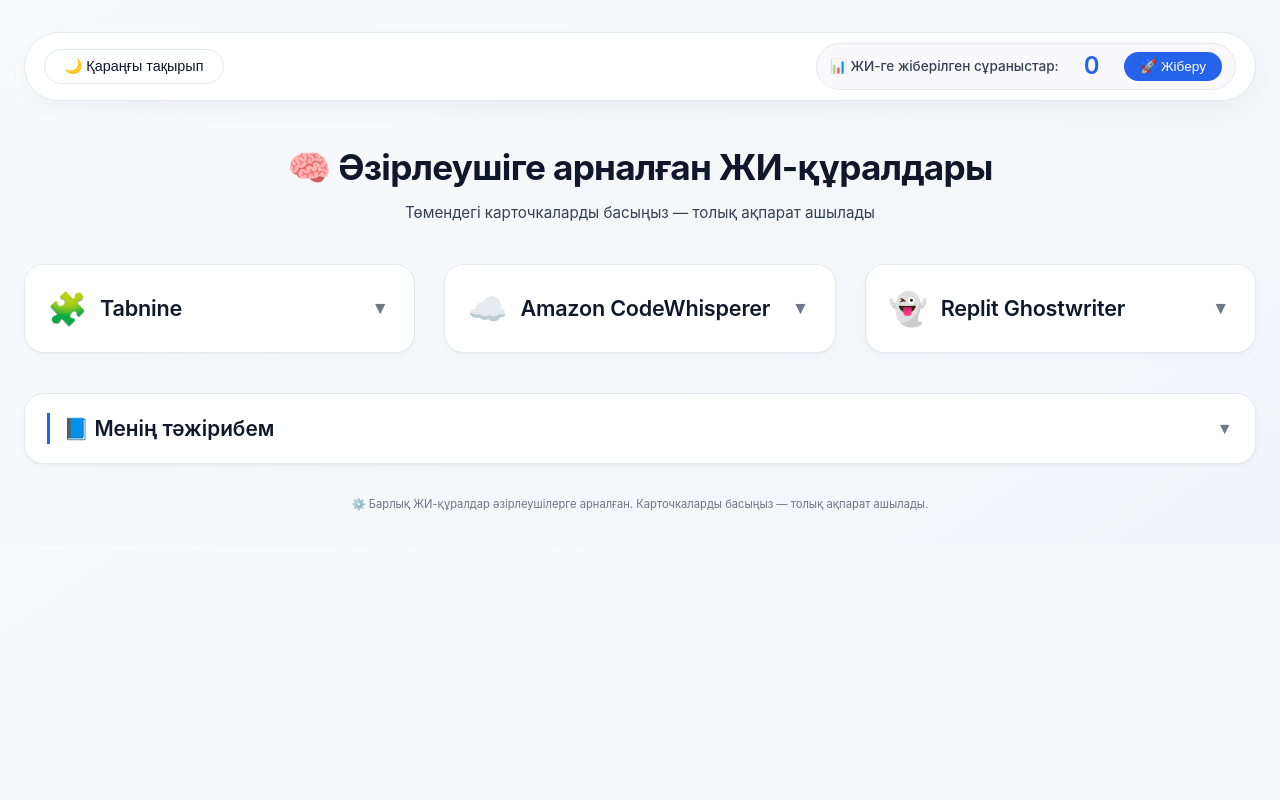
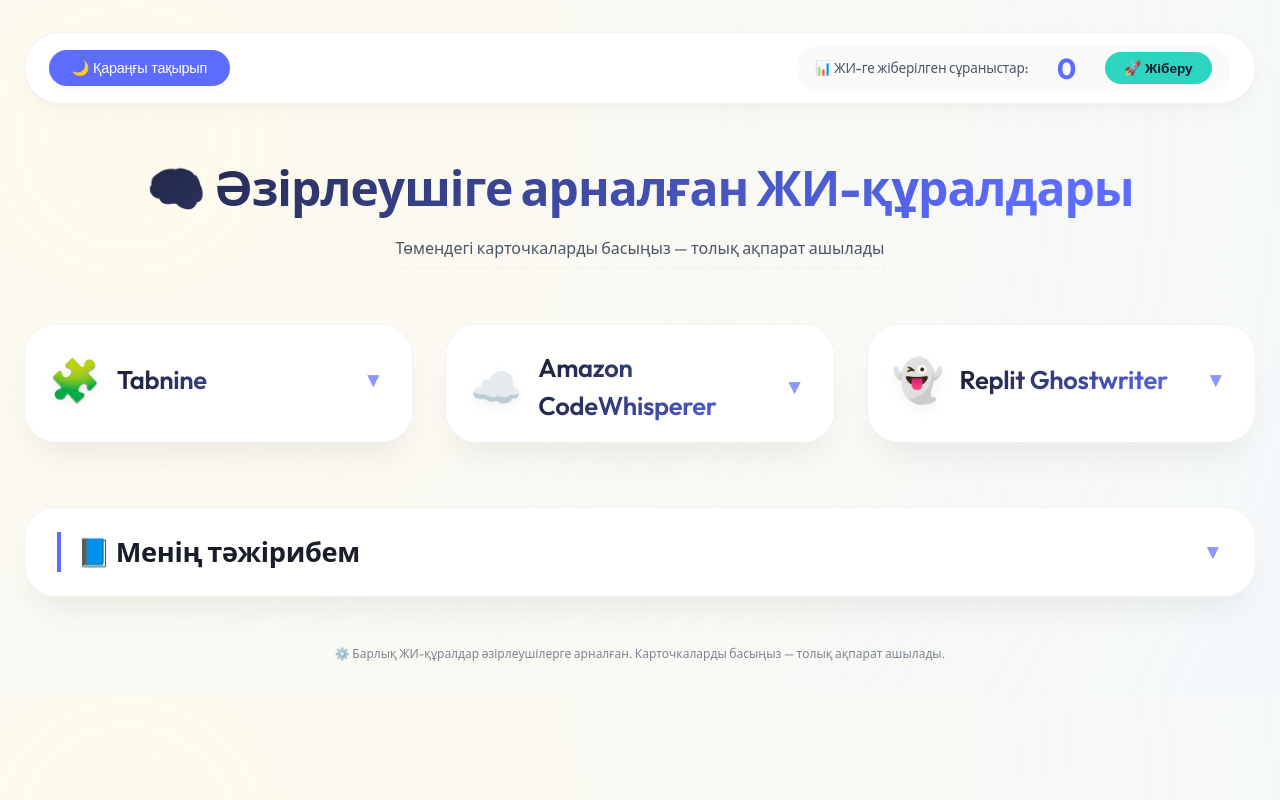
Before and after one commit to nuray06887/sait1, a plain HTML site: page index.html in a window 1280 px wide. Drawn offline with Linux system fonts and the light colour scheme.

Commit message:
Update style.css

```diff
--- a/style.css
+++ b/style.css
@@ -1,36 +1,32 @@
-/* ===== TEMÁS AЙНЫМАЛЫЛАРЫ (ЖҰМСАҚ, ТАБИҒИ) ===== */
+/* ===== CSS АЙНЫМАЛЫЛАРЫ (АШЫҚ ТАҚЫРЫП) ===== */
 :root {
-    --bg-start: #f8fafc;
-    --bg-end: #f1f5f9;
-    --text-main: #0f172a;
-    --text-muted: #334155;
-    --card-bg: #ffffff;
-    --card-border: #e2e8f0;
-    --shadow-sm: 0 1px 2px rgba(0, 0, 0, 0.03), 0 4px 8px rgba(0, 0, 0, 0.02);
-    --shadow-md: 0 10px 25px -5px rgba(0, 0, 0, 0.05), 0 2px 4px -2px rgba(0, 0, 0, 0.02);
-    --shadow-hover: 0 20px 30px -12px rgba(0, 0, 0, 0.1);
-    --accent: #2563eb;
-    --accent-light: #eff6ff;
-    --accent-dark: #1e40af;
-    --gray-soft: #f9f9fb;
-    --border-radius: 1.25rem;
-    --transition: all 0.2s cubic-bezier(0.4, 0, 0.2, 1);
+    --bg-light: #fefcf5;
+    --bg-gradient: radial-gradient(circle at 10% 20%, rgba(255,248,225,0.4) 0%, rgba(238,245,255,0.6) 100%);
+    --surface: #ffffff;
+    --text-main: #1a1e2b;
+    --text-soft: #4a5568;
+    --accent: #5b6cff;
+    --accent-glow: rgba(91,108,255,0.2);
+    --border-light: rgba(0,0,0,0.05);
+    --shadow-sm: 0 8px 20px rgba(0,0,0,0.03), 0 2px 4px rgba(0,0,0,0.02);
+    --shadow-md: 0 20px 35px -12px rgba(0,0,0,0.08), 0 1px 2px rgba(0,0,0,0.02);
+    --shadow-hover: 0 30px 45px -15px rgba(0,0,0,0.12), 0 0 0 1px rgba(91,108,255,0.1);
+    --card-radius: 2rem;
+    --transition: all 0.25s cubic-bezier(0.2, 0, 0, 1);
 }
 
 body.dark-theme {
-    --bg-start: #0f172a;
-    --bg-end: #1e293b;
-    --text-main: #f1f5f9;
-    --text-muted: #cbd5e1;
-    --card-bg: #1e293b;
-    --card-border: #334155;
-    --shadow-sm: 0 1px 2px rgba(0, 0, 0, 0.2);
-    --shadow-md: 0 10px 25px -5px rgba(0, 0, 0, 0.3);
-    --shadow-hover: 0 20px 30px -12px rgba(0, 0, 0, 0.4);
-    --accent: #3b82f6;
-    --accent-light: #1e293b;
-    --accent-dark: #60a5fa;
-    --gray-soft: #0f172a;
+    --bg-light: #0d1117;
+    --bg-gradient: radial-gradient(circle at 30% 10%, #161b22 0%, #0a0c10 100%);
+    --surface: #161b22;
+    --text-main: #eef2ff;
+    --text-soft: #9ca3af;
+    --accent: #8b9eff;
+    --accent-glow: rgba(139,158,255,0.15);
+    --border-light: rgba(255,255,255,0.05);
+    --shadow-sm: 0 8px 20px rgba(0,0,0,0.4);
+    --shadow-md: 0 20px 35px -12px rgba(0,0,0,0.5);
+    --shadow-hover: 0 30px 45px -15px rgba(0,0,0,0.6), 0 0 0 1px rgba(139,158,255,0.2);
 }
 
 * {
@@ -40,178 +36,190 @@
 }
 
 body {
-    font-family: 'Inter', system-ui, -apple-system, BlinkMacSystemFont, 'Segoe UI', Roboto, Helvetica, Arial, sans-serif;
-    background: linear-gradient(145deg, var(--bg-start) 0%, var(--bg-end) 100%);
+    font-family: 'Outfit', system-ui, -apple-system, sans-serif;
+    background: var(--bg-light);
+    background-image: var(--bg-gradient);
     color: var(--text-main);
     line-height: 1.5;
     padding: 2rem 1.5rem;
-    transition: background 0.3s ease;
-    font-weight: 400;
+    transition: background 0.3s ease, color 0.2s ease;
 }
 
 .container {
-    max-width: 1280px;
+    max-width: 1300px;
     margin: 0 auto;
 }
 
-/* ===== БАТЫРМАЛАР ЖОЛАҒЫ – ЖАЙ, ФУНКЦИОНАЛДЫ ===== */
+/* ===== БАТЫРМАЛАР ЖОЛАҒЫ ===== */
 .action-bar {
     display: flex;
     justify-content: space-between;
     align-items: center;
     flex-wrap: wrap;
     gap: 1rem;
-    margin-bottom: 2.5rem;
-    padding: 0.6rem 1.2rem;
-    background: var(--card-bg);
-    border-radius: 2.5rem;
-    box-shadow: var(--shadow-md);
-    border: 1px solid var(--card-border);
+    margin-bottom: 3rem;
+    padding: 0.8rem 1.5rem;
+    background: var(--surface);
+    border-radius: 3rem;
+    box-shadow: var(--shadow-sm);
+    border: 1px solid var(--border-light);
     backdrop-filter: blur(2px);
 }
 
 .btn-theme {
-    background: transparent;
-    color: var(--text-main);
-    border: 1px solid var(--card-border);
-    padding: 0.5rem 1.2rem;
-    border-radius: 2rem;
+    background: var(--accent);
+    color: white;
+    border: none;
+    padding: 0.6rem 1.4rem;
+    border-radius: 2.5rem;
     font-weight: 500;
+    font-size: 0.9rem;
     cursor: pointer;
     transition: var(--transition);
-    font-size: 0.9rem;
+    letter-spacing: -0.2px;
+    box-shadow: 0 2px 5px rgba(0,0,0,0.05);
 }
 
 .btn-theme:hover {
-    background: var(--accent-light);
-    border-color: var(--accent);
-    color: var(--accent);
-    transform: translateY(-1px);
+    background: #4a5ce0;
+    transform: translateY(-2px);
+    box-shadow: 0 8px 20px var(--accent-glow);
 }
 
 .counter-section {
     display: flex;
     align-items: center;
-    gap: 0.8rem;
-    background: var(--gray-soft);
-    padding: 0.3rem 0.8rem;
-    border-radius: 2rem;
-    border: 1px solid var(--card-border);
+    gap: 1rem;
+    background: rgba(0,0,0,0.02);
+    padding: 0.4rem 1.2rem;
+    border-radius: 2.5rem;
+    backdrop-filter: blur(4px);
 }
 
 .counter-label {
+    font-weight: 500;
     font-size: 0.85rem;
-    font-weight: 500;
-    color: var(--text-muted);
+    letter-spacing: -0.2px;
+    color: var(--text-soft);
 }
 
 .counter-value {
-    font-size: 1.5rem;
-    font-weight: 600;
+    font-size: 1.8rem;
+    font-weight: 700;
     color: var(--accent);
-    min-width: 2.5rem;
+    min-width: 2.8rem;
     text-align: center;
-    letter-spacing: -0.5px;
+    line-height: 1;
 }
 
 .btn-send {
-    background: var(--accent);
-    color: white;
+    background: #2dd4bf;
+    color: #0f172a;
     border: none;
-    padding: 0.4rem 1rem;
+    padding: 0.5rem 1.2rem;
     border-radius: 2rem;
-    font-weight: 500;
+    font-weight: 600;
     font-size: 0.85rem;
     cursor: pointer;
     transition: var(--transition);
 }
 
 .btn-send:hover {
-    background: var(--accent-dark);
-    transform: scale(0.98);
+    background: #14b8a6;
+    transform: translateY(-2px);
+    box-shadow: 0 6px 14px rgba(45,212,191,0.3);
 }
 
-/* ===== БАСТЫ ТАҚЫРЫП – МИНИМАЛ ===== */
+/* ===== БАСТЫ ТАҚЫРЫП ===== */
 .header {
     text-align: center;
-    margin-bottom: 2.5rem;
+    margin-bottom: 3.5rem;
 }
 
 .header h1 {
-    font-size: 2.2rem;
+    font-size: 3rem;
     font-weight: 700;
     letter-spacing: -0.02em;
-    background: none;
-    color: var(--text-main);
-    margin-bottom: 0.5rem;
+    background: linear-gradient(135deg, var(--text-main) 0%, var(--accent) 80%);
+    background-clip: text;
+    -webkit-background-clip: text;
+    color: transparent;
+    margin-bottom: 0.75rem;
 }
 
 .header p {
-    font-size: 0.95rem;
-    color: var(--text-muted);
+    font-size: 1rem;
+    color: var(--text-soft);
     max-width: 500px;
     margin: 0 auto;
+    border-bottom: 1px dashed var(--border-light);
+    display: inline-block;
+    padding-bottom: 0.4rem;
 }
 
 /* ===== КАРТОЧКАЛАР ГРИДЫ ===== */
 .cards-grid {
     display: grid;
     grid-template-columns: repeat(3, 1fr);
-    gap: 1.8rem;
-    margin-bottom: 2.5rem;
+    gap: 2rem;
+    margin-bottom: 4rem;
 }
 
-/* КАРТОЧКА – ТАБИҒИ, ТЕКСТУРАЛЫ */
+/* Карточка – шыны стилі */
 .card {
-    background: var(--card-bg);
-    border-radius: var(--border-radius);
-    border: 1px solid var(--card-border);
+    background: var(--surface);
+    border-radius: var(--card-radius);
+    box-shadow: var(--shadow-md);
+    border: 1px solid var(--border-light);
+    overflow: hidden;
     transition: var(--transition);
-    overflow: hidden;
-    box-shadow: var(--shadow-sm);
+    backdrop-filter: blur(2px);
 }
 
 .card:hover {
-    transform: translateY(-3px);
+    transform: translateY(-6px);
     box-shadow: var(--shadow-hover);
-    border-color: transparent;
 }
 
 .card-header {
     display: flex;
     align-items: center;
-    gap: 0.8rem;
-    padding: 1.2rem 1.4rem;
+    gap: 1rem;
+    padding: 1.5rem 1.5rem 1rem 1.5rem;
     cursor: pointer;
-    background: var(--card-bg);
-    transition: background 0.15s;
+    background: var(--surface);
+    transition: background 0.2s;
 }
 
 .card-header:hover {
-    background: var(--gray-soft);
+    background: rgba(91,108,255,0.03);
 }
 
 .card-icon {
-    font-size: 2rem;
+    font-size: 2.6rem;
+    filter: drop-shadow(0 4px 6px rgba(0,0,0,0.05));
 }
 
 .card-header h2 {
-    font-size: 1.35rem;
+    font-size: 1.6rem;
     font-weight: 600;
-    color: var(--text-main);
+    letter-spacing: -0.3px;
+    background: linear-gradient(120deg, var(--text-main), var(--accent));
+    background-clip: text;
+    -webkit-background-clip: text;
+    color: transparent;
     flex: 1;
     margin: 0;
-    letter-spacing: -0.2px;
 }
 
 .card-toggle-btn {
     background: none;
     border: none;
-    font-size: 1.1rem;
+    font-size: 1.3rem;
     cursor: pointer;
-    color: var(--text-muted);
-    transition: transform 0.2s ease;
-    padding: 0.2rem;
+    color: var(--accent);
+    transition: transform 0.3s ease;
+    padding: 0.3rem;
     opacity: 0.7;
 }
 
@@ -222,14 +230,13 @@
 .card-details {
     max-height: 0;
     overflow: hidden;
-    transition: max-height 0.35s ease-out;
-    padding: 0 1.4rem;
-    background: var(--card-bg);
+    transition: max-height 0.45s cubic-bezier(0.33, 1, 0.68, 1);
+    padding: 0 1.5rem;
 }
 
 .card.open .card-details {
-    max-height: 450px;
-    padding: 0 1.4rem 1.2rem 1.4rem;
+    max-height: 520px;
+    padding: 0 1.5rem 1.5rem 1.5rem;
 }
 
 .card.open .card-toggle-btn {
@@ -237,29 +244,30 @@
 }
 
 .card-description {
-    font-size: 0.9rem;
-    color: var(--text-muted);
-    background: var(--gray-soft);
-    padding: 0.8rem;
-    border-radius: 1rem;
-    margin-bottom: 1rem;
+    font-size: 0.95rem;
+    color: var(--text-soft);
+    background: rgba(91,108,255,0.03);
+    padding: 1rem;
+    border-radius: 1.2rem;
+    margin-bottom: 1.2rem;
     line-height: 1.5;
+    border-left: 3px solid var(--accent);
 }
 
 .card-abilities {
-    background: transparent;
-    padding: 0;
-    margin: 0.8rem 0;
+    background: rgba(0,0,0,0.02);
+    padding: 1rem;
+    border-radius: 1.2rem;
+    margin-bottom: 1.2rem;
 }
 
 .card-abilities strong {
+    color: var(--accent);
     display: block;
-    font-size: 0.7rem;
+    margin-bottom: 0.6rem;
+    font-size: 0.75rem;
     text-transform: uppercase;
     letter-spacing: 1px;
-    color: var(--accent);
-    margin-bottom: 0.5rem;
-    font-weight: 600;
 }
 
 .card-abilities ul {
@@ -268,97 +276,96 @@
 }
 
 .card-abilities li {
-    padding: 0.25rem 0 0.25rem 1.3rem;
+    padding: 0.3rem 0 0.3rem 1.6rem;
     position: relative;
     font-size: 0.85rem;
-    color: var(--text-muted);
+    color: var(--text-soft);
 }
 
 .card-abilities li::before {
-    content: "→";
+    content: "✦";
     color: var(--accent);
     position: absolute;
     left: 0;
-    font-size: 0.8rem;
+    font-size: 0.9rem;
 }
 
 .card-link {
     display: inline-flex;
     align-items: center;
-    gap: 0.3rem;
-    background: transparent;
-    color: var(--accent);
+    gap: 0.4rem;
+    background: var(--accent);
+    color: white;
     text-decoration: none;
-    padding: 0.4rem 0;
+    padding: 0.5rem 1.2rem;
+    border-radius: 2rem;
+    font-weight: 500;
     font-size: 0.8rem;
-    font-weight: 500;
-    border-bottom: 1px dashed var(--card-border);
     transition: var(--transition);
+    border: none;
 }
 
 .card-link:hover {
-    color: var(--accent-dark);
-    border-bottom-color: var(--accent);
-    gap: 0.5rem;
+    background: #4a5ce0;
+    transform: translateX(3px);
+    box-shadow: 0 4px 10px var(--accent-glow);
 }
 
 /* ===== ТӘЖІРИБЕ БӨЛІМІ ===== */
 .experience-section {
-    background: var(--card-bg);
-    border-radius: var(--border-radius);
-    border: 1px solid var(--card-border);
+    background: var(--surface);
+    border-radius: 2rem;
+    box-shadow: var(--shadow-md);
+    border: 1px solid var(--border-light);
     overflow: hidden;
     margin-top: 1rem;
-    box-shadow: var(--shadow-sm);
+    transition: var(--transition);
 }
 
 .exp-header {
     display: flex;
+    align-items: center;
     justify-content: space-between;
-    align-items: center;
-    padding: 1.2rem 1.4rem;
+    padding: 1.5rem 2rem;
     cursor: pointer;
-    background: var(--card-bg);
-    transition: background 0.15s;
+    background: var(--surface);
+    transition: background 0.2s;
 }
 
 .exp-header:hover {
-    background: var(--gray-soft);
+    background: rgba(91,108,255,0.02);
 }
 
 .exp-header h3 {
-    font-size: 1.3rem;
+    font-size: 1.7rem;
     font-weight: 600;
+    letter-spacing: -0.3px;
     color: var(--text-main);
     margin: 0;
-    border-left: 3px solid var(--accent);
-    padding-left: 0.8rem;
+    border-left: 4px solid var(--accent);
+    padding-left: 1rem;
 }
 
 .exp-toggle-btn {
     background: none;
     border: none;
-    font-size: 1rem;
+    font-size: 1.3rem;
     cursor: pointer;
-    color: var(--text-muted);
-    transition: transform 0.2s ease;
+    color: var(--accent);
+    transition: transform 0.3s ease;
     opacity: 0.7;
-}
-
-.exp-toggle-btn:hover {
-    opacity: 1;
 }
 
 .exp-details {
     max-height: 0;
     overflow: hidden;
-    transition: max-height 0.35s ease-out;
-    padding: 0 1.4rem;
+    transition: max-height 0.45s ease;
+    padding: 0 2rem;
 }
 
 .experience-section.open .exp-details {
     max-height: 500px;
-    padding: 0 1.4rem 1.2rem 1.4rem;
+    padding: 0 2rem 2rem 2rem;
 }
 
 .experience-section.open .exp-toggle-btn {
@@ -366,38 +373,49 @@
 }
 
 .exp-content {
-    background: var(--gray-soft);
-    padding: 1rem;
-    border-radius: 1rem;
-    font-size: 0.9rem;
+    background: rgba(0,0,0,0.01);
+    padding: 1.4rem;
+    border-radius: 1.5rem;
+    font-size: 0.95rem;
+    color: var(--text-soft);
     line-height: 1.6;
-    color: var(--text-muted);
 }
 
 .badge {
-    background: var(--accent-light);
-    color: var(--accent);
-    padding: 0.2rem 0.6rem;
-    border-radius: 1rem;
+    background: rgba(91,108,255,0.12);
+    padding: 0.25rem 0.75rem;
+    border-radius: 2rem;
     font-size: 0.75rem;
     font-weight: 500;
+    color: var(--accent);
     display: inline-block;
-    margin-bottom: 0.5rem;
 }
 
 hr {
     margin: 1rem 0;
     border: 0;
     height: 1px;
-    background: var(--card-border);
+    background: linear-gradient(90deg, transparent, var(--accent), transparent);
 }
 
 footer {
     text-align: center;
-    margin-top: 2rem;
-    font-size: 0.7rem;
-    color: var(--text-muted);
+    margin-top: 3rem;
+    font-size: 0.75rem;
+    color: var(--text-soft);
     opacity: 0.7;
+}
+
+/* ===== АНИМАЦИЯ (СКРОЛЛ КЕЗІНДЕ) ===== */
+.card, .experience-section {
+    opacity: 0;
+    transform: translateY(20px);
+    transition: opacity 0.6s cubic-bezier(0.2, 0.9, 0.4, 1.1), transform 0.6s cubic-bezier(0.2, 0.9, 0.4, 1.1);
+}
+
+.card.animate-in, .experience-section.animate-in {
+    opacity: 1;
+    transform: translateY(0);
 }
 
 /* ===== RESPONSIVE ===== */
@@ -410,26 +428,27 @@
         gap: 1.2rem;
     }
     .header h1 {
-        font-size: 1.6rem;
+        font-size: 2rem;
     }
     .action-bar {
         flex-direction: column;
         align-items: stretch;
-        border-radius: 1.5rem;
-    }
-    .counter-section {
-        justify-content: center;
+        border-radius: 1.8rem;
     }
     .card-header h2 {
-        font-size: 1.2rem;
+        font-size: 1.3rem;
     }
     .exp-header h3 {
-        font-size: 1.2rem;
+        font-size: 1.3rem;
+    }
+    .exp-header {
+        padding: 1rem;
     }
 }
 
 @media (min-width: 769px) and (max-width: 1024px) {
     .cards-grid {
         grid-template-columns: repeat(2, 1fr);
+        gap: 1.5rem;
     }
 }
```
